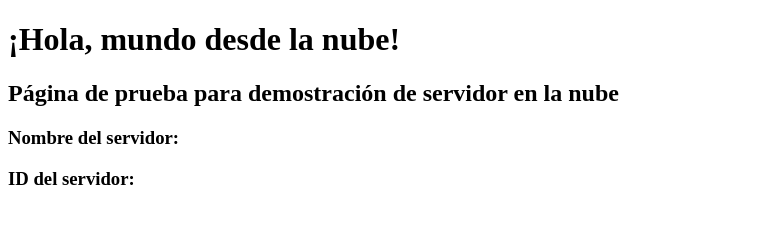
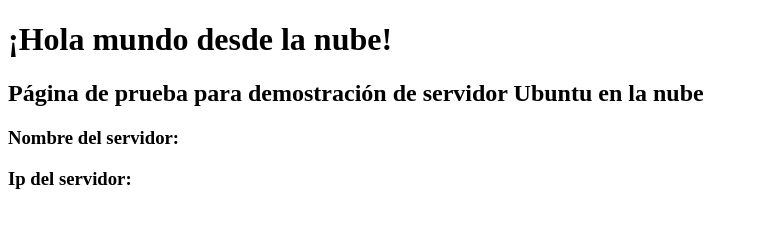
Before and after one commit to Adrianjg18/pagina-de-prueba-aws, a plain HTML site: page index.html in a window 1280 px wide. Shown: the whole page, without its empty margins (0-757 px from the left). Drawn offline with Linux system fonts and the light colour scheme.

Commit message:
Update index.html

```diff
--- a/index.html
+++ b/index.html
@@ -7,12 +7,13 @@
   </head>
   <body>
     <main>
-      <h1>¡Hola, mundo desde la nube!</h1>
-      <h2>Página de prueba para demostración de servidor en la nube</h2>
+      <h1>¡Hola mundo desde la nube!</h1>
+      <h2>Página de prueba para demostración de servidor Ubuntu en la nube</h2>
       <div>
         <h3>Nombre del servidor: <span id="name-server"></span></h3>
-        <h3>ID del servidor: <span id="id-server"></span></h3>
+        <h3>Ip del servidor: <span id="ip-server"></span></h3>
       </div>
     </main>
   </body>
+  <script src="script.js"></script>
 </html>
```
